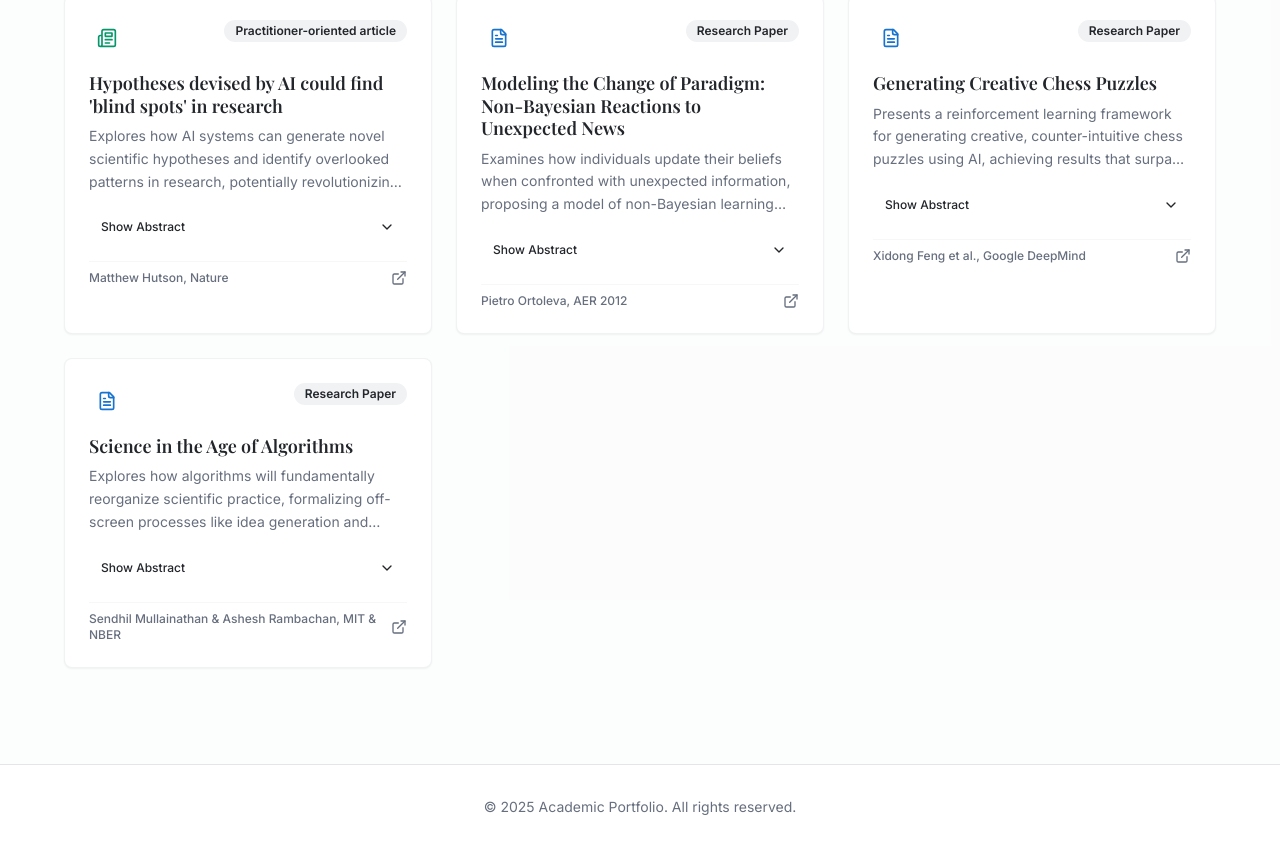
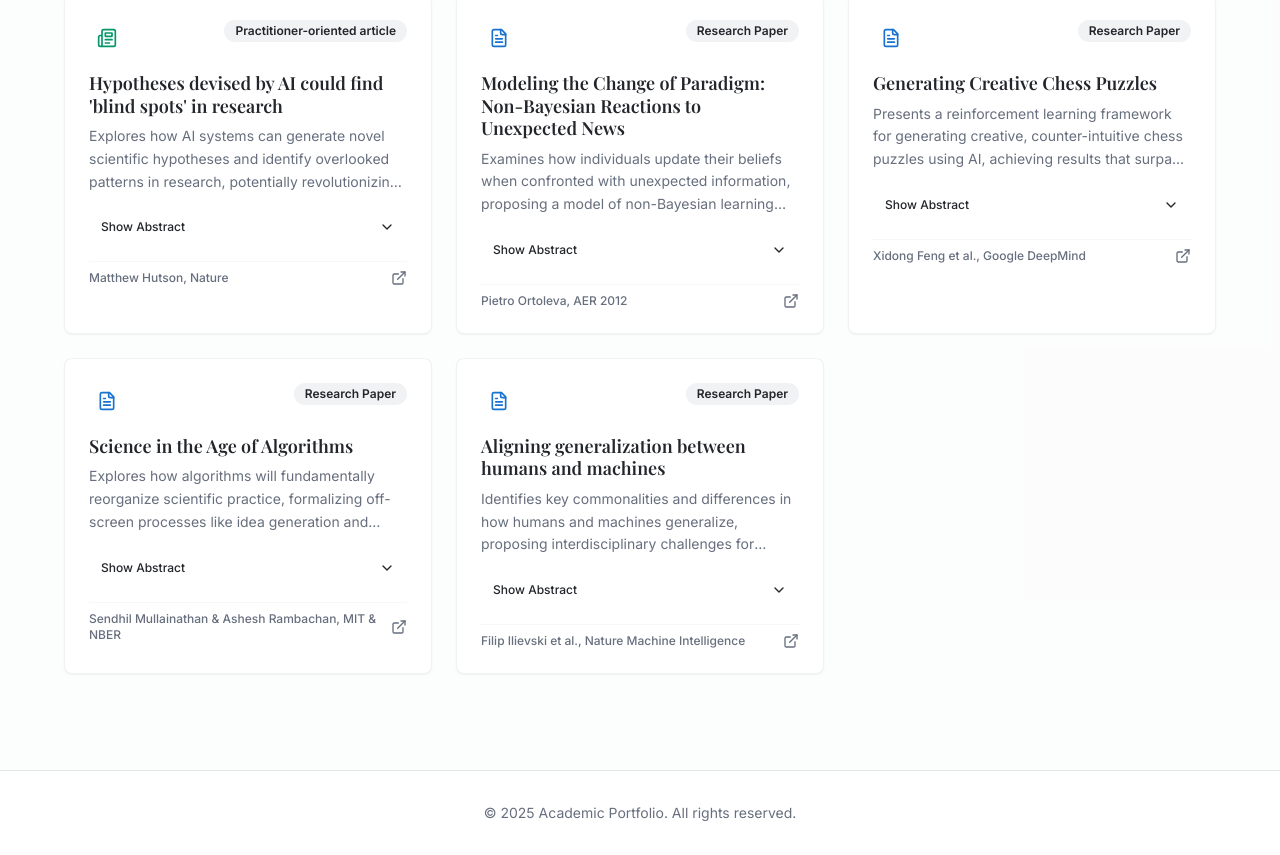
Before and after one commit to MessineseDanilo/innovate-academics, a React (Vite) app: page /insights in a window 1280 px wide. Shown: the part 417-1272 px from the top of the page. Built offline with nearby package versions, Linux system fonts and the light colour scheme; the HTML template or start-up script is replaced by a standard one.

Commit message:
Add paper to insights

```diff
--- a/src/components/CuratedInsights.tsx
+++ b/src/components/CuratedInsights.tsx
@@ -55,6 +55,18 @@ const CuratedInsights = () => {
       abstract: "Algorithms will not simply contribute to science; they will reorganize it. We sketch how science will look in the near future. Notably, algorithms will formalize crucial parts of science that currently happen off screen — such as new idea generation or intuitions about what theories matter. They will enable fundamentally different modes of theorizing. These changes will most affect what we call the 'patchwork sciences,' which includes fields such as economics, chemistry, biology, medicine and psychology. In short, we argue that the methods of science will look very different in a world where algorithms can process data, reason and form their own models of the world.",
       author: "Sendhil Mullainathan & Ashesh Rambachan, MIT & NBER",
       link: "https://www.nber.org/system/files/chapters/c15321/c15321.pdf",
+      color: "text-primary",
+      badge: "Research Paper",
+      topics: ["AI", "Innovation"],
+    },
+    {
+      type: "paper",
+      icon: FileText,
+      title: "Aligning generalization between humans and machines",
+      description: "Identifies key commonalities and differences in how humans and machines generalize, proposing interdisciplinary challenges for effective alignment in human-AI teaming scenarios.",
+      abstract: "Recent advances in artificial intelligence (AI)—including generative approaches—have resulted in technology that can support humans in scientific discovery and forming decisions. A crucial yet often overlooked aspect of human-AI interactions is the different ways in which humans and machines generalize. In cognitive science, human generalization commonly involves abstraction and concept learning. By contrast, AI generalization encompasses out-of-domain generalization in machine learning, rule-based reasoning in symbolic AI, and abstraction in neurosymbolic AI. This paper combines insights from AI and cognitive science to identify key commonalities and differences across three dimensions: notions of, methods for, and evaluation of generalization, mapping different conceptualizations and considering their role for alignment in human-AI teaming.",
+      author: "Filip Ilievski et al., Nature Machine Intelligence",
+      link: "https://media.licdn.com/dms/document/media/v2/D4D1FAQFA_wTO97jSHw/feedshare-document-pdf-analyzed/B4DZmlCv85IEAY-/0/1759410589502",
       color: "text-primary",
       badge: "Research Paper",
       topics: ["AI", "Innovation"],
```
